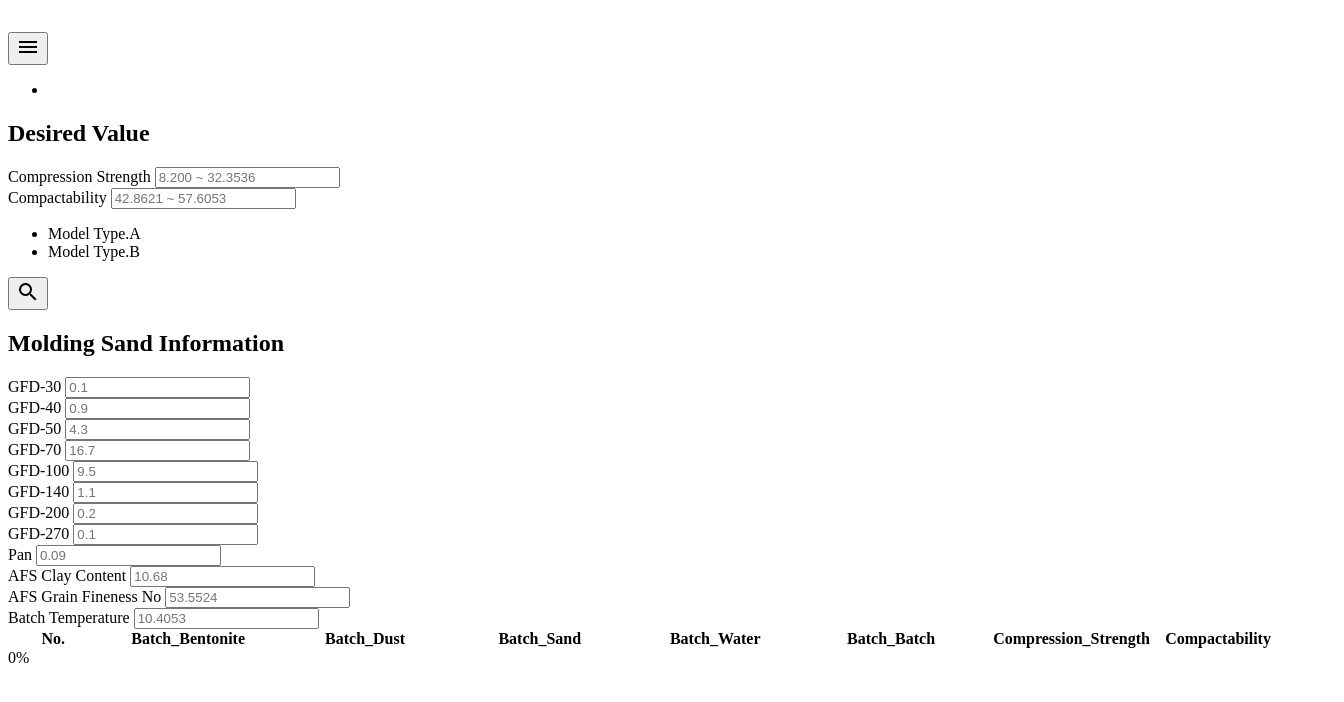
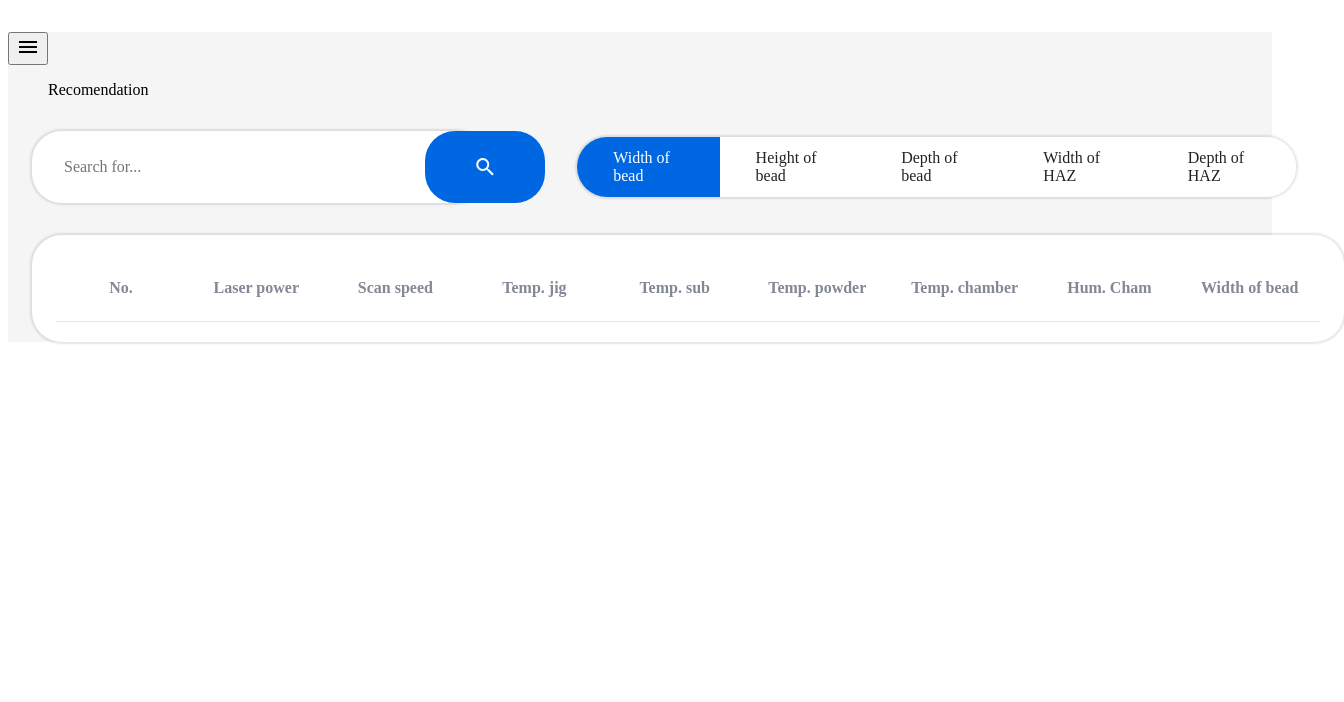
Before and after one commit to honeytail/3DP_AI, a plain HTML site: page recommendation.html in a window 1280 px wide. Shown: the part 72-774 px from the top of the page, 1344 px wide, since content can reach past the window. Drawn offline with nearby package versions, Linux system fonts and the light colour scheme.

Commit message:
Update recommendation.html

```diff
--- a/recommendation.html
+++ b/recommendation.html
@@ -1,6 +1,5 @@
 <!DOCTYPE html>
 <html lang="ko">
-
 <head>
 
     <meta charset="utf-8">
@@ -12,31 +11,25 @@
     <title>kitech</title>
 
     <!-- Jquery -->
-    <script src="https://code.jquery.com/jquery-3.6.0.min.js"></script>
+    <script src="https://ajax.googleapis.com/ajax/libs/jquery/3.4.1/jquery.min.js"></script>
 
     <!-- tensorflow.js -->
     <script src="https://cdn.jsdelivr.net/npm/@tensorflow/tfjs@2.0.0/dist/tf.min.js"></script>
 
     <!-- icon -->
-    <link
-        href="https://fonts.googleapis.com/css?family=Material+Icons|Material+Icons+Outlined|Material+Icons+Two+Tone|Material+Icons+Round|Material+Icons+Sharp"
-        rel="stylesheet">
+    <link href="https://fonts.googleapis.com/css?family=Material+Icons|Material+Icons+Outlined|Material+Icons+Two+Tone|Material+Icons+Round|Material+Icons+Sharp" rel="stylesheet">
 
     <!-- font -->
-    <link
-        href="https://fonts.googleapis.com/css?family=Nunito:200,200i,300,300i,400,400i,600,600i,700,700i,800,800i,900,900i"
-        rel="stylesheet">
+    <link href="https://fonts.googleapis.com/css?family=Nunito:200,200i,300,300i,400,400i,600,600i,700,700i,800,800i,900,900i" rel="stylesheet">
 
     <!-- css -->
-    <link href="css/cast_common.css" rel="stylesheet">
-    <link href="css/cast_nav.css" rel="stylesheet">
-    <link href="css/cast_main.css" rel="stylesheet">
-    <link href="css/cast_table.css" rel="stylesheet">
-    <link href="css/cast_mobile.css" rel="stylesheet">
-    <link href="css/cast_re_test.css" rel="stylesheet">
+    <link href="css/common.css" rel="stylesheet">
+    <link href="css/nav.css" rel="stylesheet">
+    <link href="css/main.css" rel="stylesheet">
+    <link href="css/tablet.css" rel="stylesheet">
+    <link href="css/mobile.css" rel="stylesheet">
 
 </head>
-
 <body>
 
     <div id="page">
@@ -59,11 +52,10 @@
 
             <!-- Nav Item - Dashboard -->
             <li class="nav-item active">
-                <a class="nav-link" id="nav-link1" href="./index.html">
+                <a class="nav-link" id="nav-link1" href="index.html">
                     <!-- <i class="material-icons-outlined">query_stats</i> -->
                     <img src="images/prediction.svg" alt="">
-                    <span class="nav-link-span" id="nav-link-span1">Prediction</span>
-                </a>
+                    <span class="nav-link-span" id="nav-link-span1">Prediction</span></a>
             </li>
 
             <!-- Divider -->
@@ -71,11 +63,10 @@
 
             <!-- Nav Item - Dashboard -->
             <li class="nav-item">
-                <a class="nav-link" id="nav-link2" href="./recommendation.html">
+                <a class="nav-link" id="nav-link2" href="recommendation.html">
                     <!-- <i class="material-icons-outlined">youtube_searched_for</i> -->
                     <img src="images/recomendation.svg" alt="">
-                    <span class="nav-link-span" id="nav-link-span2">Recomendation</span>
-                </a>
+                    <span class="nav-link-span" id="nav-link-span2">Recomendation</span></a>
             </li>
 
             <!-- Divider -->
@@ -111,45 +102,24 @@
                 <!-- Topbar -->
                 <nav id="topnav">
 
-                    <!-- Sidebar Toggle (Topbar) -->
+                    <!-- Sidebar Toggle (Topbar)
+                    <button id="sidebarToggleTop" class="btn btn-link d-md-none rounded-circle mr-3">
+                        <i class="fa fa-bars"></i>
+                    </button> -->
                     <button id="mobile_sidetoggle" class="m-side-toggle">
                         <i class="material-icons-outlined">menu</i>
                     </button>
 
-                    <!-- Topbar Search
-                    <form
-                        class="d-none d-sm-inline-block form-inline mr-auto ml-md-3 my-2 my-md-0 mw-100 navbar-search">
-                        <div class="input-group">
-                            <input type="text" class="form-control bg-light border-0 small" placeholder="Search for..."
-                                aria-label="Search" aria-describedby="basic-addon2">
-                            <div class="input-group-append">
-                                <button class="btn btn-primary" type="button">
-                                    <i class="fas fa-search fa-sm"></i>
-                                </button>
-                            </div>
-                        </div>
-                    </form> -->
-
                     <!-- Topnav bar content -->
                     <ul class="menu">
-                        <span class="menu__title"></span>
-                        <li class="dropdown">
-                            <span class="mr-2 d-none d-lg-inline text-gray-600">
-
-                                <!--
-                                <div class="page-tab">
-                                    <ul class="tabs">
-                                        <a class="tab-link" href='./index.html' style="color:black;">3DP</a>
-                                        <a class="tab-link current" href='./cast_index.html' style="color:white;">CAST</a>
-                                    </ul>
-                                </div>
-                            -->
-
-                            </span>
+                        <span class="menu__title">Recomendation</span>
+                        <!-- <li class="dropdown">
+                            <a class="dropdown-toggle" href="./cast_p.html" id="userDropdown" role="button"
+                                    data-toggle="dropdown" aria-haspopup="true" aria-expanded="false">
+                                    <span class="mr-2 d-none d-lg-inline text-gray-600">CAST</span>
                             </a>
                         </li>
-                    </li>
-
+                         -->
                         <!-- <div class="divider display-block"></div> -->
 
                         <!-- Nav Item - User Information -->
@@ -162,117 +132,134 @@
 
                     </ul>
 
+
                 </nav>
                 <!-- End of Topbar -->
 
                 <!-- Begin Page Content -->
-                <div id="prediction">
+                <div id="search">
 
-                    <!-- Page Heading -->
-                    <div class="page-header display-flex justify-content-center align-items-center">
-                        <h1 class="header-title"></h1>
+                    <!-- Search -->
+                    <div class="search__bar">
+                    <form class="search-inputform display-inlineblock">
+                        <div class="search-input">
+                            <input type="text" class="search-inputbox" id="search_val" placeholder="Search for..." aria-label="Search" aria-describedby="basic-addon2">
+                            <div class="search-input-append">
+                                <button class="search-btn-input" type="button" id="search_btn">
+                                    <i class="material-icons-outlined">search</i>
+                                </button>
                             </div>
-
-                    <!-- Content Row -->
-                    <div class="row">
-                        <div class="cast_re_res">
-                            <h2>Desired Value</h2>
-                            <div class="grid-dv">
-                                <div class="field">
-                                    <label for="Compression_Strength" class="field-label">Compression Strength</label>
-                                    <input type="text" id="Compression_Strength" name="doge" class="field-input" placeholder="8.200 ~ 32.3536">
                         </div>
-                                <div class="field">
-                                    <label for="Compactability" class="field-label">Compactability</label>
-                                    <input type="text" id="Compactability" name="doge" class="field-input" placeholder="42.8621 ~ 57.6053">
-                                </div>
-
-                                <div class="cast_btn">
+                    </form>
 
                     <div class="tabmenu">
                         <ul class="tabs">
-                                            <li class="tab-link current" data-tab="Type_A">Model Type.A</li>
-                                            <li class="tab-link " data-tab="Type_B">Model Type.B</li>
+                            <li class="tab-link current" data-tab="tab-1">Width of bead</li>
+                            <li class="tab-link " data-tab="tab-2">Height of bead</li>
+                            <li class="tab-link " data-tab="tab-3">Depth of bead</li>
+                            <li class="tab-link " data-tab="tab-4">Width of HAZ</li>
+                            <li class="tab-link " data-tab="tab-5">Depth of HAZ</li>
                         </ul>
-                                    </div>
-
-                                    <button type="button" class="btn-input" id="search_btn">
-                                        <i class="material-icons-outlined">search</i>
-                                    </button>
-                                </div>
-
                     </div>
                 </div>
 
-                        <div class="cast_input">
-                            <div class="cast_box">
-                                <h2>Molding Sand Information</h2>
-                                <div class="grid-ms">
-                                    <div class="field">
-                                        <label for="GFD_30" class="field-label">GFD-30</label>
-                                        <input type="text" id="GFD_30" name="doge" class="field-input" placeholder="0.1">
-                                    </div>
-                                    <div class="field">
-                                        <label for="GFD_40" class="field-label">GFD-40</label>
-                                        <input type="text" id="GFD_40" name="doge" class="field-input" placeholder="0.9">
-                                    </div>
-                                    <div class="field">
-                                        <label for="GFD_50" class="field-label">GFD-50</label>
-                                        <input type="text" id="GFD_50" name="doge" class="field-input" placeholder="4.3">
-                                    </div>
-                                    <div class="field">
-                                        <label for="GFD_70" class="field-label">GFD-70</label>
-                                        <input type="text" id="GFD_70" name="doge" class="field-input" placeholder="16.7">
-                                    </div>
-                                    <div class="field">
-                                        <label for="GFD_100" class="field-label">GFD-100</label>
-                                        <input type="text" id="GFD_100" name="doge" class="field-input" placeholder="9.5">
-                                    </div>
-                                    <div class="field">
-                                        <label for="GFD_140" class="field-label">GFD-140</label>
-                                        <input type="text" id="GFD_140" name="doge" class="field-input" placeholder="1.1">
-                                    </div>
-                                    <div class="field">
-                                        <label for="GFD_200" class="field-label">GFD-200</label>
-                                        <input type="text" id="GFD_200" name="doge" class="field-input" placeholder="0.2">
-                                    </div>
-                                    <div class="field">
-                                        <label for="GFD_270" class="field-label">GFD-270</label>
-                                        <input type="text" id="GFD_270" name="doge" class="field-input" placeholder="0.1">
-                                    </div>
-                                    <div class="field">
-                                        <label for="Pan" class="field-label">Pan</label>
-                                        <input type="text" id="Pan" name="doge" class="field-input" placeholder="0.09">
-                                    </div>
-                                    <div class="field">
-                                        <label for="AFS_Clay_Content" class="field-label">AFS Clay Content</label>
-                                        <input type="text" id="AFS_Clay_Content" name="doge" class="field-input" placeholder="10.68">
-                                    </div>
-                                    <div class="field">
-                                        <label for="AFS_Grain_Fineness_No" class="field-label">AFS Grain Fineness No</label>
-                                        <input type="text" id="AFS_Grain_Fineness_No" name="doge" class="field-input" placeholder="53.5524">
-                                    </div>
-                                    <div class="field">
-                                        <label for="BATCH_TEMPERATURE" class="field-label">Batch Temperature</label>
-                                        <input type="text" id="BATCH_TEMPERATURE" name="doge" class="field-input" placeholder="10.4053">
-                                    </div>
-                                </div>
-                            </div>
-                        </div>
-                    </div>
-                    <div class="search_result">
-                        <div class="table_output">
+                    <div class="search-result">
+
+
+
+                        <div class="table-output tab-content current" id="tab-1">
                             <table id="table_data" cellspacing="0">
                                 <thead>
                                     <tr>
-                                        <th style="width: 8%;">No.</th>
-                                        <th style="width: 15%;">Batch_Bentonite</th>
-                                        <th style="width: 15%;">Batch_Dust</th>
-                                        <th style="width: 15%;">Batch_Sand</th>
-                                        <th style="width: 15%;">Batch_Water</th>
-                                        <th style="width: 15%;">Batch_Batch</th>
-                                        <th style="width: 15%;">Compression_Strength</th>
-                                        <th style="width: 15%;">Compactability</th>
+                                        <th>No.</th>
+                                        <th>Laser power</th>
+                                        <th>Scan speed</th>
+                                        <th>Temp. jig</th>
+                                        <th>Temp. sub</th>
+                                        <th>Temp. powder</th>
+                                        <th>Temp. chamber</th>
+                                        <th>Hum. Cham</th>
+                                        <th>Width of bead</th>
+                                    </tr>
+                                </thead>
+                                <tbody>
+
+                                </tbody>
+                            </table>
+                        </div>
+                        <div class="table-output tab-content" id="tab-2">
+                            <table id="table_data" cellspacing="0">
+                                <thead>
+                                    <tr>
+                                        <th>No.</th>
+                                        <th>Laser power</th>
+                                        <th>Scan speed</th>
+                                        <th>Temp. jig</th>
+                                        <th>Temp. sub</th>
+                                        <th>Temp. powder</th>
+                                        <th>Temp. chamber</th>
+                                        <th>Hum. Cham</th>
+                                        <th>Height of bead</th>
+                                    </tr>
+                                </thead>
+                                <tbody>
+
+                                </tbody>
+                            </table>
+                        </div>
+                        <div class="table-output tab-content" id="tab-3">
+                            <table id="table_data" cellspacing="0">
+                                <thead>
+                                    <tr>
+                                        <th>No.</th>
+                                        <th>Laser power</th>
+                                        <th>Scan speed</th>
+                                        <th>Temp. jig</th>
+                                        <th>Temp. sub</th>
+                                        <th>Temp. powder</th>
+                                        <th>Temp. chamber</th>
+                                        <th>Hum. Cham</th>
+                                        <th>Depth of bead</th>
+                                    </tr>
+                                </thead>
+                                <tbody>
+
+                                </tbody>
+                            </table>
+                        </div>
+                        <div class="table-output tab-content" id="tab-4">
+                            <table id="table_data" cellspacing="0">
+                                <thead>
+                                    <tr>
+                                        <th>No.</th>
+                                        <th>Laser power</th>
+                                        <th>Scan speed</th>
+                                        <th>Temp. jig</th>
+                                        <th>Temp. sub</th>
+                                        <th>Temp. powder</th>
+                                        <th>Temp. chamber</th>
+                                        <th>Hum. Cham</th>
+                                        <th>Width of HAZ</th>
+                                    </tr>
+                                </thead>
+                                <tbody>
+
+                                </tbody>
+                            </table>
+                        </div>
+                        <div class="table-output tab-content" id="tab-5">
+                            <table id="table_data" cellspacing="0">
+                                <thead>
+                                    <tr>
+                                        <th>No.</th>
+                                        <th>Laser power</th>
+                                        <th>Scan speed</th>
+                                        <th>Temp. jig</th>
+                                        <th>Temp. sub</th>
+                                        <th>Temp. powder</th>
+                                        <th>Temp. chamber</th>
+                                        <th>Hum. Cham</th>
+                                        <th>Depth of HAZ</th>
                                     </tr>
                                 </thead>
                                 <tbody>
@@ -282,17 +269,9 @@
                         </div>
                     </div>
                 </div>
+
             </div>
             <!-- End of Main Content -->
-
-            <div class="progress-overlay" id="progress_overlay">
-                <div>
-                    <div class="progress-bar">
-                        <div class="progress-bar-fill" id="progress_bar_fill"></div>
-                    </div>
-                    <div class="progress-text" id="progress_text">0%</div>
-                </div>
-            </div>
 
             <!-- Footer -->
             <!-- <footer>
@@ -311,16 +290,8 @@
 
 </body>
 
-<!-- Page level plugins -->
-<script src="https://cdn.jsdelivr.net/npm/chart.js@2.8.0"></script>
+<script type="text/javascript" src="js/nav.js"></script>
+<script type="module" src="js/search.js"></script>
 
 
-<script type="text/javascript" src="js/cast_nav.js"></script>
-<script type="module" src="js/ani_test.js"></script>
-
-
-<!--
-<script type="module" src="js/test.js"></script>
--->
-
 </html>
```
Lines whose indentation alone changed are shown as unchanged.
